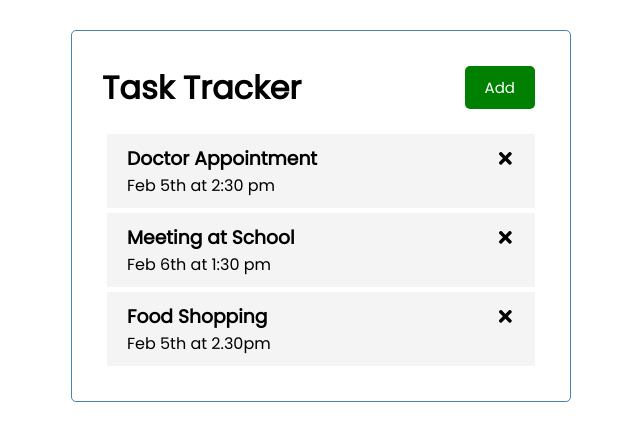
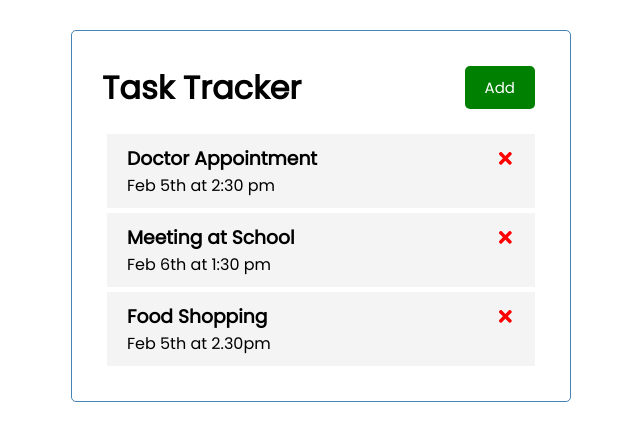
Before and after one commit to kosmineOdiseja/react-task-tracker, a React (Create React App) app: page / in a window 1280 px wide. Shown: the top 440 px of the page, without its empty margins (319-959 px from the left). Built offline with nearby package versions, Linux system fonts and the light colour scheme.

Commit message:
Styles added to font-awesome

```diff
--- a/src/components/Task.js
+++ b/src/components/Task.js
@@ -4,7 +4,7 @@ const Task = ({task}) => {
 	return (
 		<div className='task'>
 		<h3>
-			{task.text} <FaTimes/>
+			{task.text} <FaTimes style={{ color: 'red', cursor: 'pointer'}} />
 		</h3>
 		<p>{task.day}</p>
 		</div>
```
